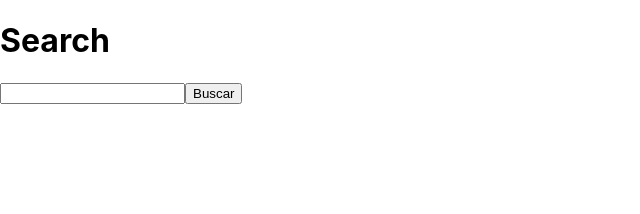
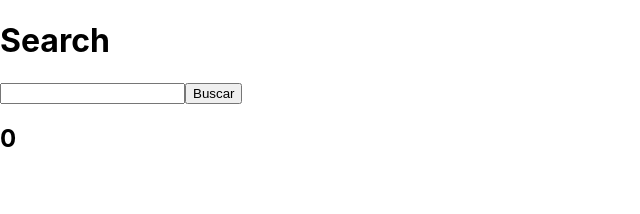
Before and after one commit to nullCommit/perfreact, a Next.js app: page / in a window 1280 px wide. Shown: the top 214 px of the page, without its empty margins (0-640 px from the left). Built offline with nearby package versions, Linux system fonts and the light colour scheme.

Commit message:
Melhorando a performance do SearchResults com o useMemo

```diff
--- a/components/ProductItem.tsx
+++ b/components/ProductItem.tsx
@@ -27,6 +27,8 @@ export const ProductItem = memo(
 
 // memo - when use it
 /**
- * 1. Pure Functional components (components that abstracts a visual portion of the app. Functions that as the params are the same, always returns same result)
+ * 1. Pure Functional components (components that abstracts a visual portion of the app. Functions that as the props are the same, always returns same result)
  * 2. Components that renders too often
+ * 3. Components re-renders with same props
+ * 4. Component medium to large size
  */
--- a/components/SearchResults.tsx
+++ b/components/SearchResults.tsx
@@ -1,3 +1,4 @@
+import { useMemo } from 'react';
 import { ProductItem } from './ProductItem';
 
 interface SearchResultsProps {
@@ -9,8 +10,16 @@ interface SearchResultsProps {
 }
 
 export function SearchResults({ results }: SearchResultsProps) {
+  const totalPrice = useMemo(() => {
+    return results.reduce((total, product) => {
+      return total + product.price;
+    }, 0);
+  }, [results]);
+
   return (
     <div>
+      <h2>{totalPrice}</h2>
+
       {results.map(product => {
         return <ProductItem product={product} />;
       })}
```
